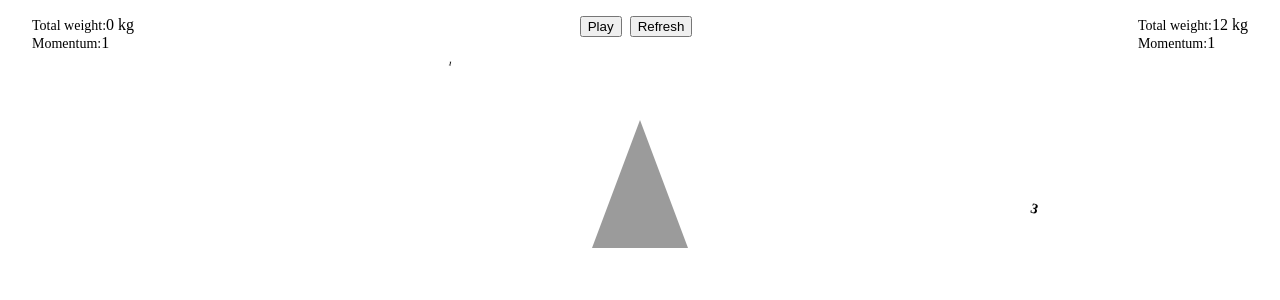
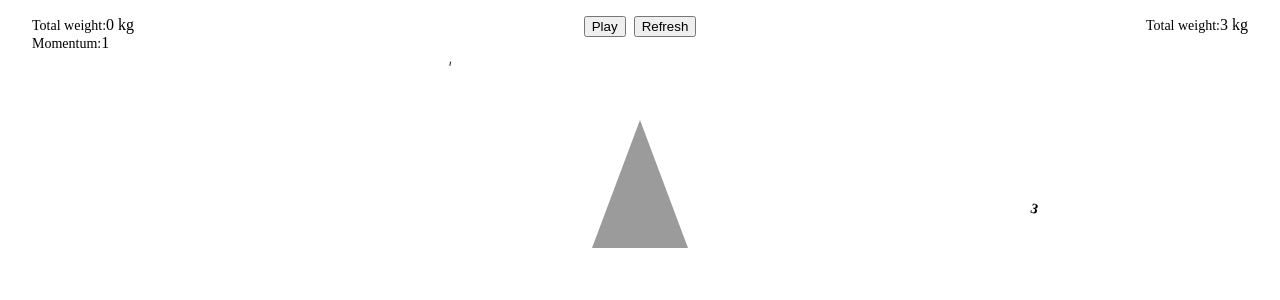
Before and after one commit to mertonuryildirim/teeter-totter-react, a React (Create React App) app: page / in a window 1280 px wide. Shown: the top 300 px of the page. Built offline with nearby package versions, Linux system fonts and the light colour scheme.

Commit message:
changed things

```diff
--- a/src/components/Panel.js
+++ b/src/components/Panel.js
@@ -54,12 +54,6 @@ const Panel = () => {
           Total weight:
           <span className="panel-stats-weight">{getRightWeight(rightElements)} kg</span>
         </div>
-        <div>
-          Momentum:
-          <span className="panel-stats-weight">
-            {fallingElements[0] && fallingElements[0].weight}
-          </span>
-        </div>
       </div>
     </div>
   );
--- a/src/store/actions.js
+++ b/src/store/actions.js
@@ -56,7 +56,7 @@ export const restartSimulation = () => {
 
 export const getTotalWeight = (elements) => {
   return elements.reduce((total, element) => {
-    return (total += element.weight * element.offset);
+    return (total += element.weight);
   }, 0);
 };
 
```
